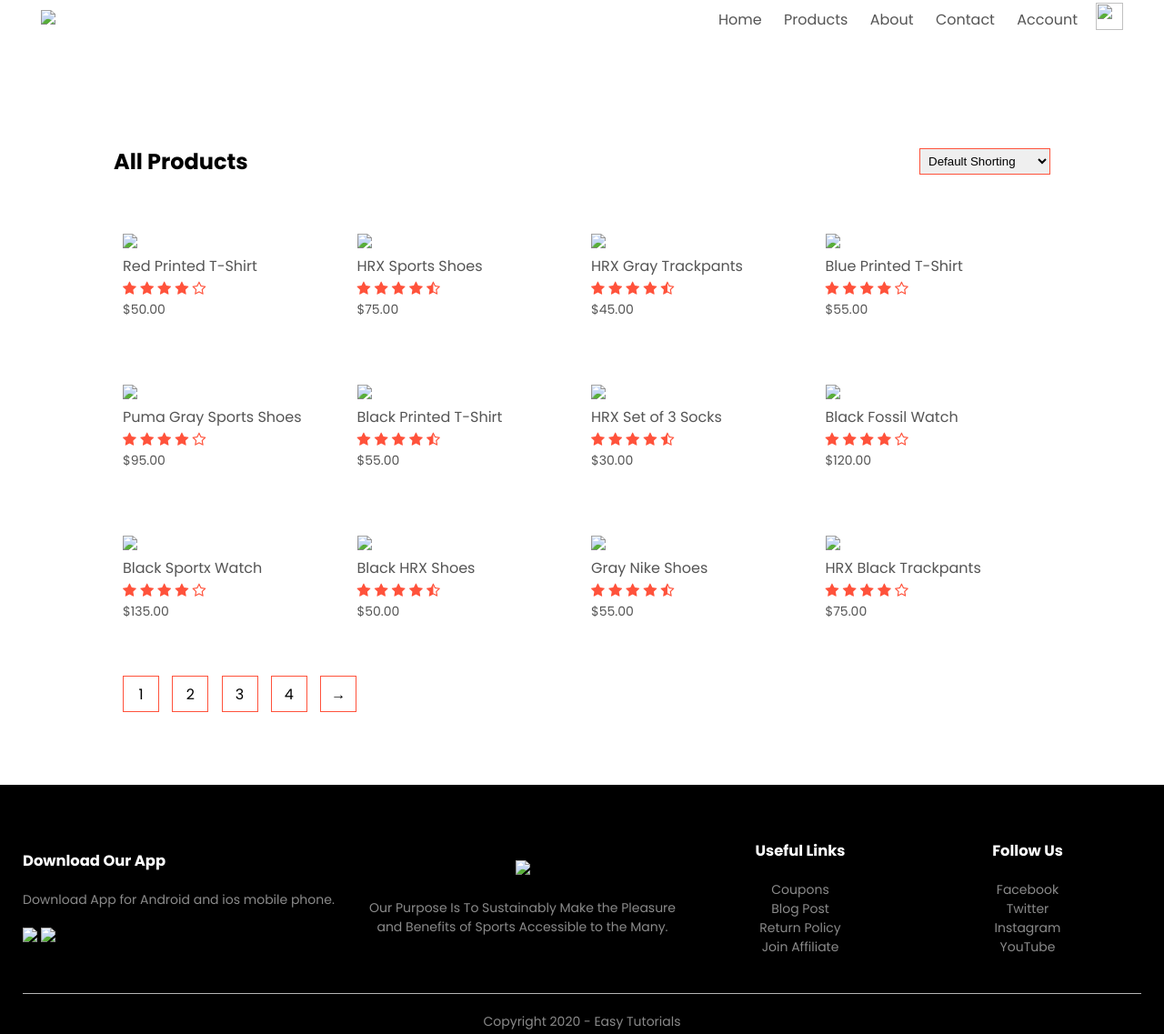
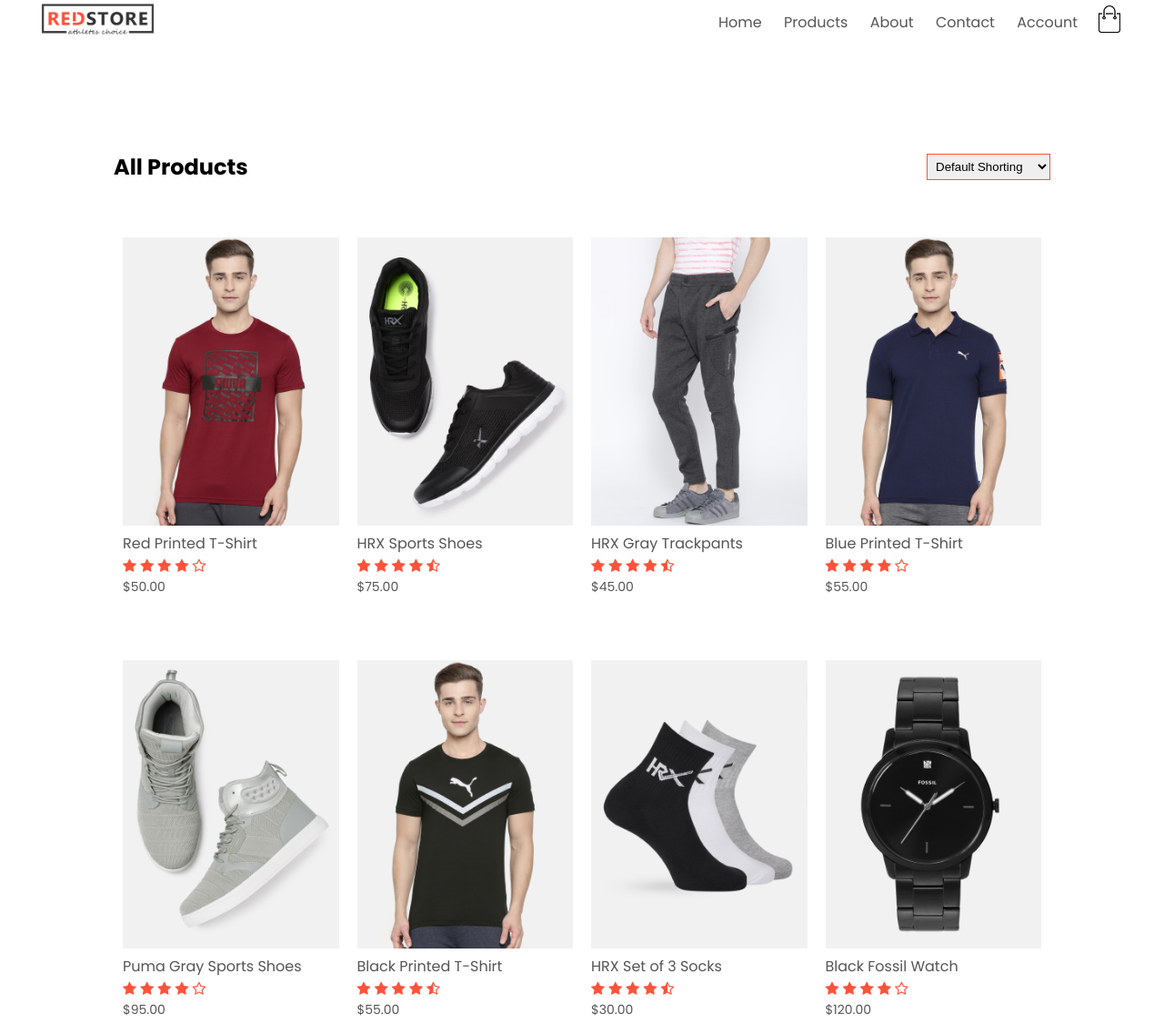
Before and after one commit to angelobadengelo/Angelofine.github.io, a plain HTML site: page products.html in a window 1280 px wide. Shown: the part 17-1154 px from the top of the page at 91% size. Drawn offline with Linux system fonts and the light colour scheme.

Commit message:
Update products.html

```diff
--- a/products.html
+++ b/products.html
@@ -12,7 +12,7 @@
        <div class="container">
           <div class="navbar">
               <div class="logo">
-                  <a href="index.html"><img src="images/logo.png" width="125px"></a>
+                  <a href="index.html"><img src="logo.png" width="125px"></a>
               </div>
               <nav>
                <ul id="MenuItems">
@@ -23,8 +23,8 @@
                    <li><a href="account.html">Account</a></li>
                </ul>
               </nav>
-              <a href="cart.html"><img src="images/cart.png" width="30px" height="30px"></a>
-              <img src="images/menu.png" onclick="menutoggle()" class="menu-icon">
+              <a href="cart.html"><img src="cart.png" width="30px" height="30px"></a>
+              <img src="menu.png" onclick="menutoggle()" class="menu-icon">
           </div>
 
        </div>
@@ -34,10 +34,10 @@
        <h2>All Products</h2>
        <select>
            <option>Default Shorting</option>
-           <option>Short by price</option>
-           <option>Short by popularity</option>
-           <option>Short by rating</option>
-           <option>Short by sale</option>
+           <option>Sort by price</option>
+           <option>Sort by popularity</option>
+           <option>Sort by rating</option>
+           <option>Sort by sale</option>
        </select>
    </div>
 
@@ -45,7 +45,7 @@
            <div class="row">
                <div class="col-4">
 
-                   <a href="product-details.html"><img src="images/product-1.jpg"></a>
+                   <a href="product-details.html"><img src="product-1.jpg"></a>
                    <h4><a href="product-details.html">Red Printed T-Shirt</a></h4>
                    <div class="rating">
                        <i class="fa fa-star"></i>
@@ -57,7 +57,7 @@
                    <p>$50.00</p>
                </div>
                <div class="col-4">
-                   <img src="images/product-2.jpg">
+                   <img src="product-2.jpg">
                    <h4>HRX Sports Shoes</h4>
                    <div class="rating">
                        <i class="fa fa-star"></i>
@@ -69,7 +69,7 @@
                    <p>$75.00</p>
                </div>
                <div class="col-4">
-                   <img src="images/product-3.jpg">
+                   <img src="product-3.jpg">
                    <h4>HRX Gray Trackpants</h4>
                    <div class="rating">
                        <i class="fa fa-star"></i>
@@ -81,7 +81,7 @@
                    <p>$45.00</p>
                </div>
                 <div class="col-4">
-                   <img src="images/product-4.jpg">
+                   <img src="product-4.jpg">
                    <h4>Blue Printed T-Shirt</h4>
                    <div class="rating">
                        <i class="fa fa-star"></i>
@@ -96,7 +96,7 @@
 
              <div class="row">
                <div class="col-4">
-                   <img src="images/product-5.jpg">
+                   <img src="product-5.jpg">
                    <h4>Puma Gray Sports Shoes</h4>
                    <div class="rating">
                        <i class="fa fa-star"></i>
@@ -108,7 +108,7 @@
                    <p>$95.00</p>
                </div>
                <div class="col-4">
-                   <img src="images/product-6.jpg">
+                   <img src="product-6.jpg">
                    <h4>Black Printed T-Shirt</h4>
                    <div class="rating">
                        <i class="fa fa-star"></i>
@@ -120,7 +120,7 @@
                    <p>$55.00</p>
                </div>
                <div class="col-4">
-                   <img src="images/product-7.jpg">
+                   <img src="product-7.jpg">
                    <h4>HRX Set of 3 Socks</h4>
                    <div class="rating">
                        <i class="fa fa-star"></i>
@@ -132,7 +132,7 @@
                    <p>$30.00</p>
                </div>
                 <div class="col-4">
-                   <img src="images/product-8.jpg">
+                   <img src="product-8.jpg">
                    <h4>Black Fossil Watch</h4>
                    <div class="rating">
                        <i class="fa fa-star"></i>
@@ -147,7 +147,7 @@
 
            <div class="row">
                <div class="col-4">
-                   <img src="images/product-9.jpg">
+                   <img src="product-9.jpg">
                    <h4>Black Sportx Watch</h4>
                    <div class="rating">
                        <i class="fa fa-star"></i>
@@ -159,7 +159,7 @@
                    <p>$135.00</p>
                </div>
                <div class="col-4">
-                   <img src="images/product-10.jpg">
+                   <img src="product-10.jpg">
                    <h4>Black HRX Shoes</h4>
                    <div class="rating">
                        <i class="fa fa-star"></i>
@@ -171,7 +171,7 @@
                    <p>$50.00</p>
                </div>
                <div class="col-4">
-                   <img src="images/product-11.jpg">
+                   <img src="product-11.jpg">
                    <h4>Gray Nike Shoes</h4>
                    <div class="rating">
                        <i class="fa fa-star"></i>
@@ -183,7 +183,7 @@
                    <p>$55.00</p>
                </div>
                 <div class="col-4">
-                   <img src="images/product-12.jpg">
+                   <img src="product-12.jpg">
                    <h4>HRX Black Trackpants</h4>
                    <div class="rating">
                        <i class="fa fa-star"></i>
@@ -214,12 +214,12 @@
                <h3>Download Our App</h3>
                 <p>Download App for Android and ios mobile phone.</p>
                 <div class="app-logo">
-                    <img src="images/play-store.png">
-                    <img src="images/app-store.png">
+                    <img src="play-store.png">
+                    <img src="app-store.png">
                 </div>
             </div>
             <div class="footer-col2">
-               <img src="images/logo-white.png">
+               <img src="logo-white.png">
                 <p>Our Purpose Is To Sustainably Make the Pleasure and Benefits of Sports Accessible to the Many.</p>
             </div>
             <div class="footer-col3">
```
